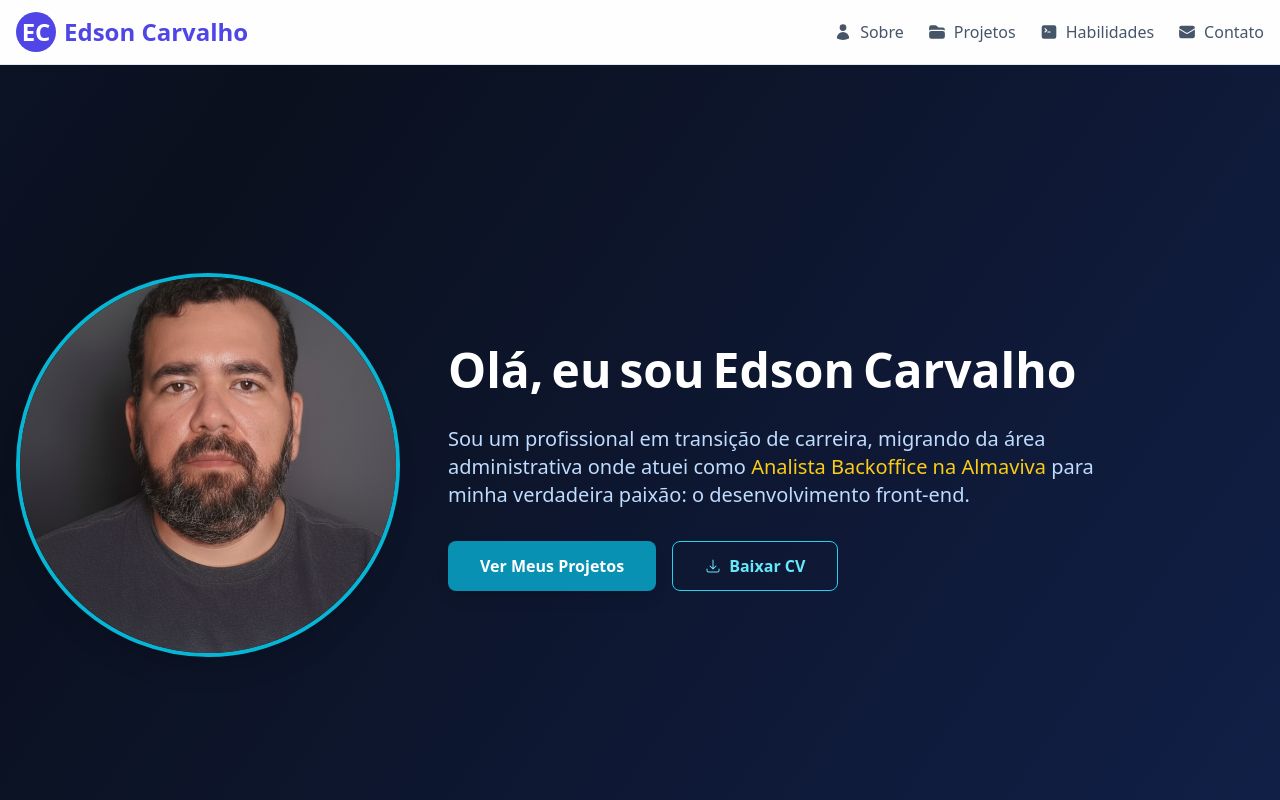
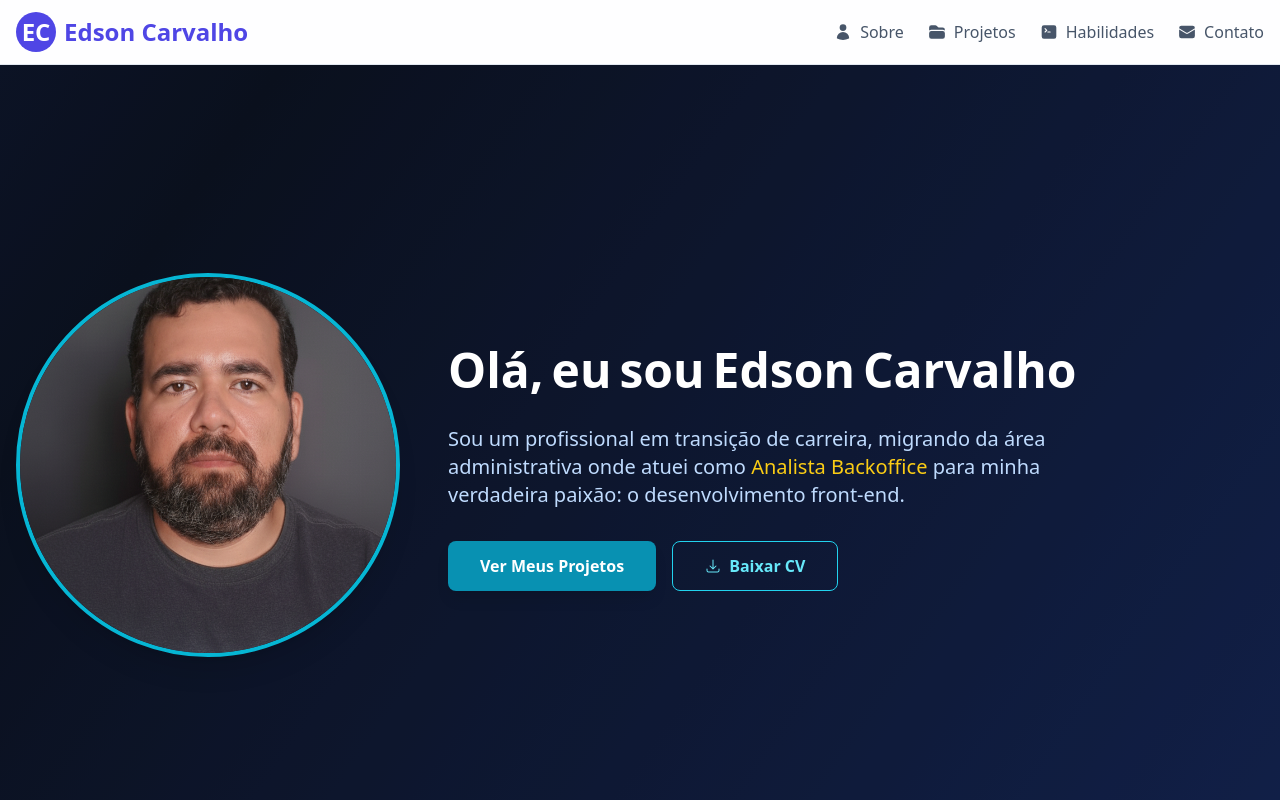
Before and after one commit to Edson468/Portif-lio---Edson-Carvalho, a React (Create React App) app: page / in a window 1280 px wide. Shown: the top 800 px of the page. Built offline with nearby package versions, Linux system fonts and the light colour scheme.

Commit message:
Ajuste no arquivo Hero.jsx

```diff
--- a/src/components/Hero.jsx
+++ b/src/components/Hero.jsx
@@ -68,7 +68,7 @@
 
             <p className="text-xl text-blue-200 mb-8">
               Sou um profissional em transição de carreira, migrando da área administrativa onde atuei como{" "}
-              <span className="text-yellow-400">Analista Backoffice na Almaviva</span>{" "}
+              <span className="text-yellow-400">Analista Backoffice</span>{" "}
               para minha verdadeira paixão: o desenvolvimento front-end.
             </p>
 
```
